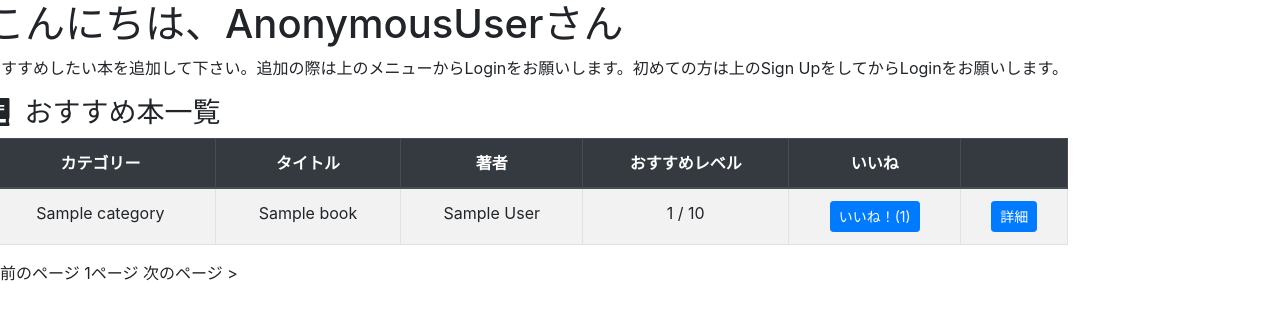
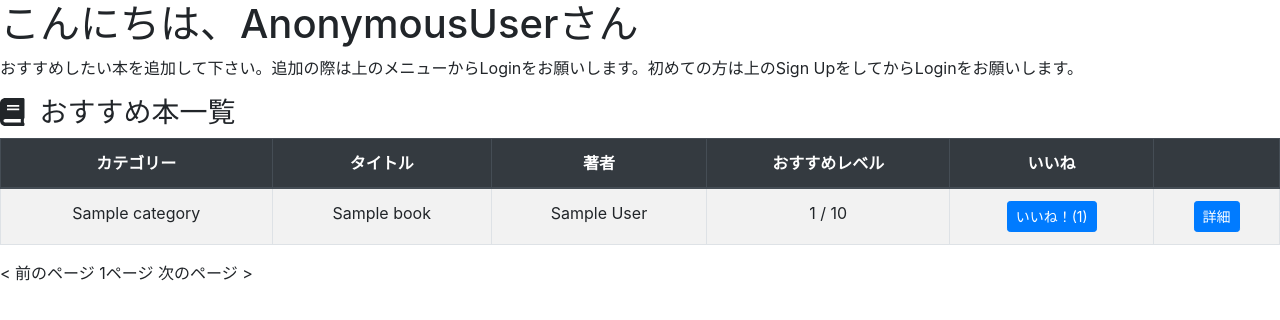
Before and after one commit to m2033099/myapp, a Django app: page /book/ in a window 1280 px wide. Shown: the part 56-376 px from the top of the page. Run offline with Django 3.2, Linux system fonts and the light colour scheme; tables that the repository leaves empty hold one stand-in row (values such as "Sample post"); some libraries are stand-ins or nearby versions.

Commit message:
cahnge templates

```diff
--- a/templates/book/base.html
+++ b/templates/book/base.html
@@ -38,13 +38,9 @@
         </nav>
     </header>
     <main role='main' class='container-field'>
-        <div class='container' style="margin: 0px; padding: 0px;">
-            <div class='row'>
-                <div class='col-xs-12'>
-                    {% block content %}{% endblock content %}
-                </div>
-            </div>
-        </div>
+
+        {% block content %}{% endblock content %}
+
     </main>
     <script src="https://code.jquery.com/jquery-3.3.1.slim.min.js"></script>
     <script src="https://cdnjs.cloudflare.com/ajax/libs/popper.js/1.14.6/umd/popper.min.js"></script>
--- a/templates/book/index.html
+++ b/templates/book/index.html
@@ -58,18 +58,14 @@
 
 <!--ログインしている時は追加ボタンを表示する-->
 {% if user.is_authenticated %}
-<div class="row">
-    <div class="col-xs-1">
-        <a href="{% url 'book:book_add' %}" class="btn btn-primary btn-sm">追加</a>
-    </div>
-    <div class="col-xs-10">
+<div style="float: right;">
+    <a href="{% url 'book:book_add' %}" class="btn btn-primary btn-sm">追加</a>
+</div>
+<div style="float: right;">
+    <!--tweetボタン-->
+    <a class="twitter-share-button" href="https://twitter.com/intent/tweet?text=本を追加しました。#recommend_book">Tweet</a>
+</div>
 
-    </div>
-    <div class="col-xs-1">
-        <!--tweetボタン-->
-        <a class="twitter-share-button" href="https://twitter.com/intent/tweet?text=本を追加しました。#recommend_book">Tweet</a>
-    </div>
-</div>
 {% endif %}
 
 {% endblock content %}
```
